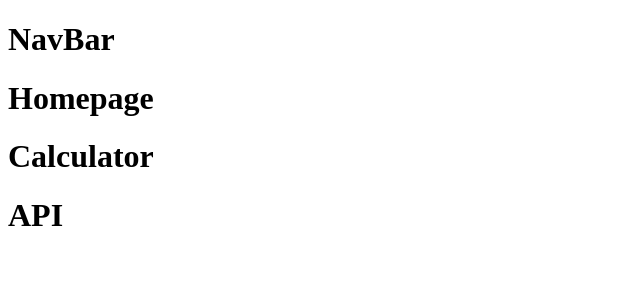
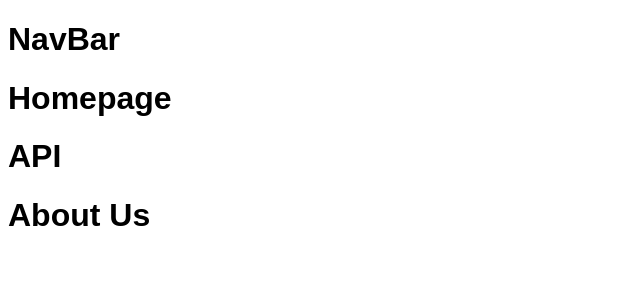
Before and after one commit to preawp/currency-exchange, a React (Vite) app: page / in a window 1280 px wide. Shown: the top 300 px of the page, without its empty margins (0-640 px from the left). Built offline with nearby package versions, Linux system fonts and the light colour scheme.

Commit message:
add about us page/ starter global styling

```diff
--- a/package.json
+++ b/package.json
@@ -11,7 +11,9 @@
   },
   "dependencies": {
     "react": "^18.2.0",
-    "react-dom": "^18.2.0"
+    "react-dom": "^18.2.0",
+    "react-router-dom": "^6.22.3",
+    "styled-components": "^6.1.8"
   },
   "devDependencies": {
     "@types/react": "^18.2.66",
--- a/src/API.jsx
+++ b/src/API.jsx
@@ -1,4 +1,4 @@
-// Teresa's component
+// Simon's component
 
 export default function API() {
     return (
--- /dev/null
+++ b/src/AboutUs.jsx
@@ -0,0 +1,11 @@
+//Preaw's component
+import React from "react";
+import styled from "styled-components";
+
+export default function AboutUs(){
+    return (
+        <>
+            <h1>About Us</h1>
+        </>
+    );
+}
--- a/src/App.jsx
+++ b/src/App.jsx
@@ -1,18 +1,25 @@
+import styled, { createGlobalStyle } from 'styled-components';
 import NavBar from "./NavBar.jsx";
 import Homepage from "./Homepage.jsx";
-import Calculator from "./Calculator.jsx";
 import API from "./API.jsx";
+import AboutUs from "./AboutUs.jsx";
 
-function App() {
+//Global styling for the website
+const GlobalStyle = createGlobalStyle`
+    body {
+        color: black;
+        font-family: 'Arial', sans-serif;
+    }
+`;
 
+export default function App() {
     return (
         <>
+            <GlobalStyle />
             <NavBar/>
             <Homepage/>
-        <Calculator/>
             <API/>
+            <AboutUs/>
         </>
-  )
+    );
 }
-
-export default App
--- a/src/Calculator.jsx
+++ /dev/null
@@ -1,7 +0,0 @@
-// Simon's component
-
-export default function Calculator() {
-    return (
-        <h1>Calculator</h1>
-    )
-}
--- a/src/Homepage.jsx
+++ b/src/Homepage.jsx
@@ -1,4 +1,4 @@
-// Preaw's component
+// Teresa's component
 
 export default function Homepage() {
     return (
```
Also changed, not shown: 1 other file (tests, documents, lock files or other folders). Lines whose indentation alone changed are shown as unchanged.
